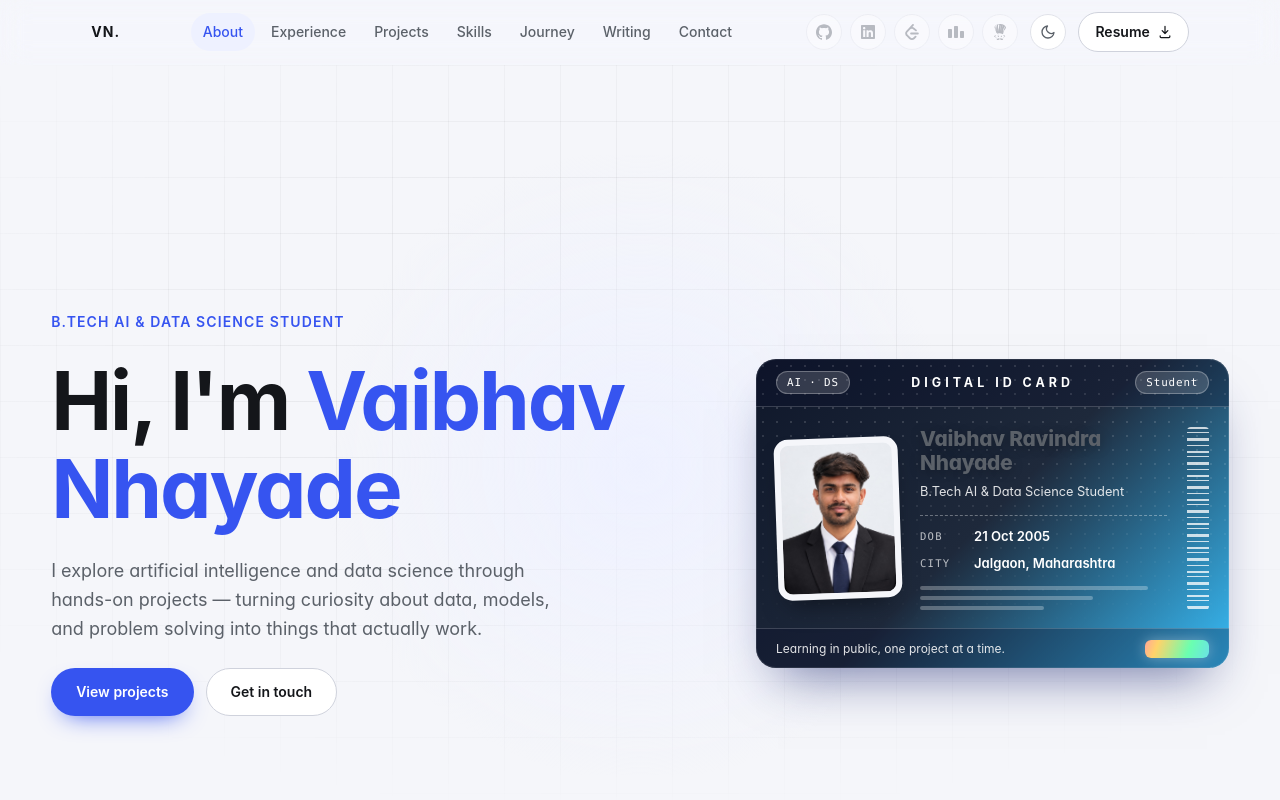
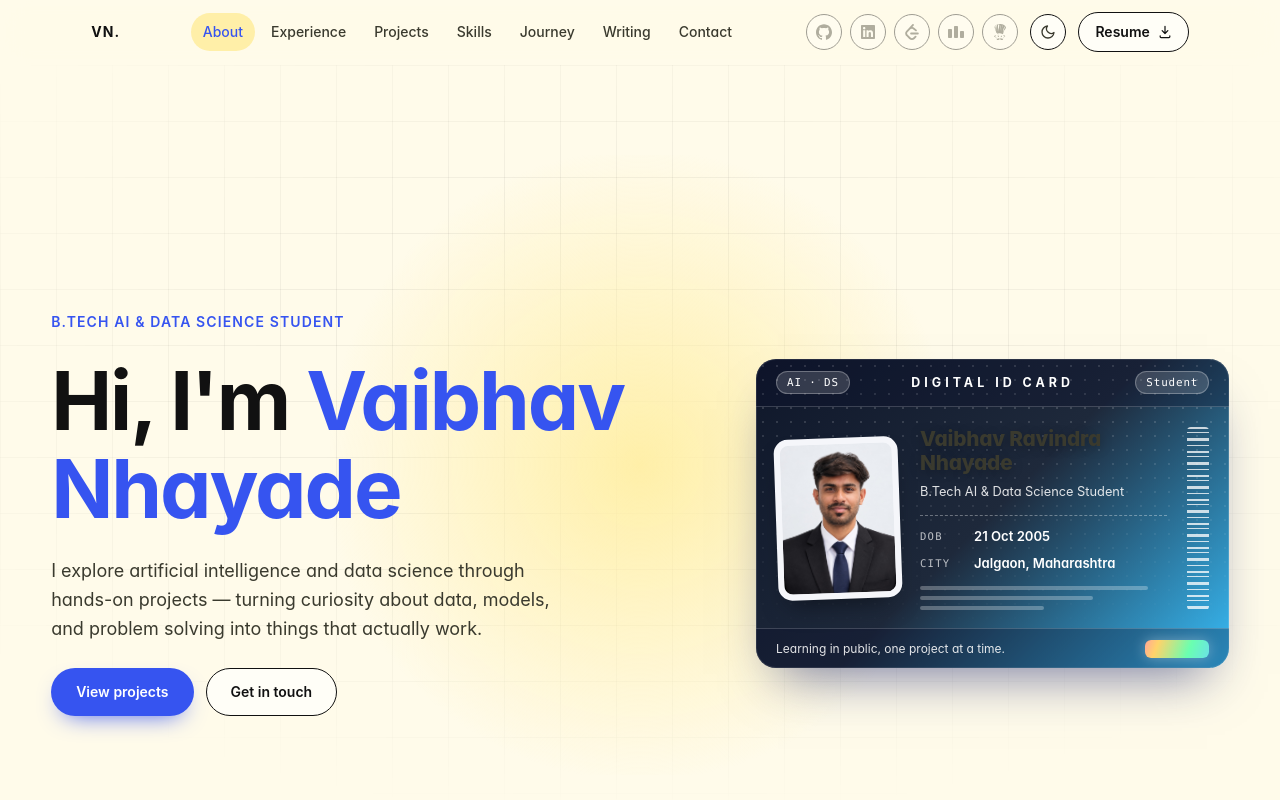
Before and after one commit to vaibhav-nhayade/career-portfolio, a React (Vite) app: page / in a window 1280 px wide. Shown: the top 800 px of the page. Built offline with nearby package versions, Linux system fonts and the light colour scheme.

Commit message:
style(theme): switch to light yellow theme with black borders
Sets the light theme backgrounds to yellow shades, changes all box borders to dark black, and updates the header tint and soft accent to match. The dark theme is unchanged.

```diff
--- a/src/styles/variables.css
+++ b/src/styles/variables.css
@@ -1,26 +1,29 @@
 :root {
-  /* ---- Color: surfaces ---- */
-  --color-bg: #F5F6FA;
-  --color-bg-elevated: #FFFFFF;
-  --color-bg-sunken: #ECEEF4;
+  /* ---- Color: surfaces (light yellow theme) ---- */
+  --color-bg: #FFFBEA;
+  --color-bg-elevated: #FFFEF7;
+  --color-bg-sunken: #FFF1B8;
 
   /* ---- Color: ink (text) ---- */
-  --color-ink: #14161A;
-  --color-ink-muted: #5B6169;
-  --color-ink-faint: #9AA0A8;
+  --color-ink: #111111;
+  --color-ink-muted: #3A3A2E;
+  --color-ink-faint: #6B6A5A;
   --color-ink-on-accent: #FFFFFF;
 
-  /* ---- Color: accent (single, deliberate) ---- */
+  /* ---- Color: accent ---- */
   --color-accent: #3654F0;
   --color-accent-hover: #2B44D0;
-  --color-accent-soft: #EEF1FF;
+  --color-accent-soft: #FFEFA8;
 
-  /* ---- Color: borders ---- */
-  --color-border: #E0E2E9;
-  --color-border-strong: #CFD2DC;
+  /* ---- Color: borders (dark black) ---- */
+  --color-border: #111111;
+  --color-border-strong: #111111;
 
   /* ---- Color: background grid texture ---- */
-  --color-grid-line: rgba(20, 22, 26, 0.055);
+  --color-grid-line: rgba(17, 17, 17, 0.06);
+
+  /* ---- Color: sticky header ---- */
+  --color-header-bg: rgba(255, 251, 234, 0.85);
 
   /* ---- Typography: families ---- */
   --font-sans: 'Inter Variable', -apple-system, BlinkMacSystemFont, 'Segoe UI',
@@ -70,9 +73,9 @@
   --radius-full: 999px;
 
   /* ---- Shadow ---- */
-  --shadow-sm: 0 1px 2px rgba(20, 22, 26, 0.04);
-  --shadow-md: 0 4px 16px rgba(20, 22, 26, 0.06);
-  --shadow-lg: 0 16px 40px rgba(20, 22, 26, 0.10);
+  --shadow-sm: 0 1px 2px rgba(17, 17, 17, 0.08);
+  --shadow-md: 0 4px 16px rgba(17, 17, 17, 0.1);
+  --shadow-lg: 0 16px 40px rgba(17, 17, 17, 0.16);
 
   /* ---- Motion ---- */
   --ease-out: cubic-bezier(0.16, 1, 0.3, 1);
@@ -85,6 +88,7 @@
   --gutter: clamp(1.25rem, 4vw, 4rem);
 }
 
+/* Dark theme: unchanged from before */
 [data-theme='dark'] {
   --color-bg: #101114;
   --color-bg-elevated: #17181C;
@@ -102,6 +106,7 @@
   --color-border: #26282E;
   --color-border-strong: #34363D;
   --color-grid-line: rgba(243, 243, 241, 0.05);
+  --color-header-bg: rgba(16, 17, 20, 0.72);
 
   --shadow-sm: 0 1px 2px rgba(0, 0, 0, 0.3);
   --shadow-md: 0 4px 16px rgba(0, 0, 0, 0.35);
```
